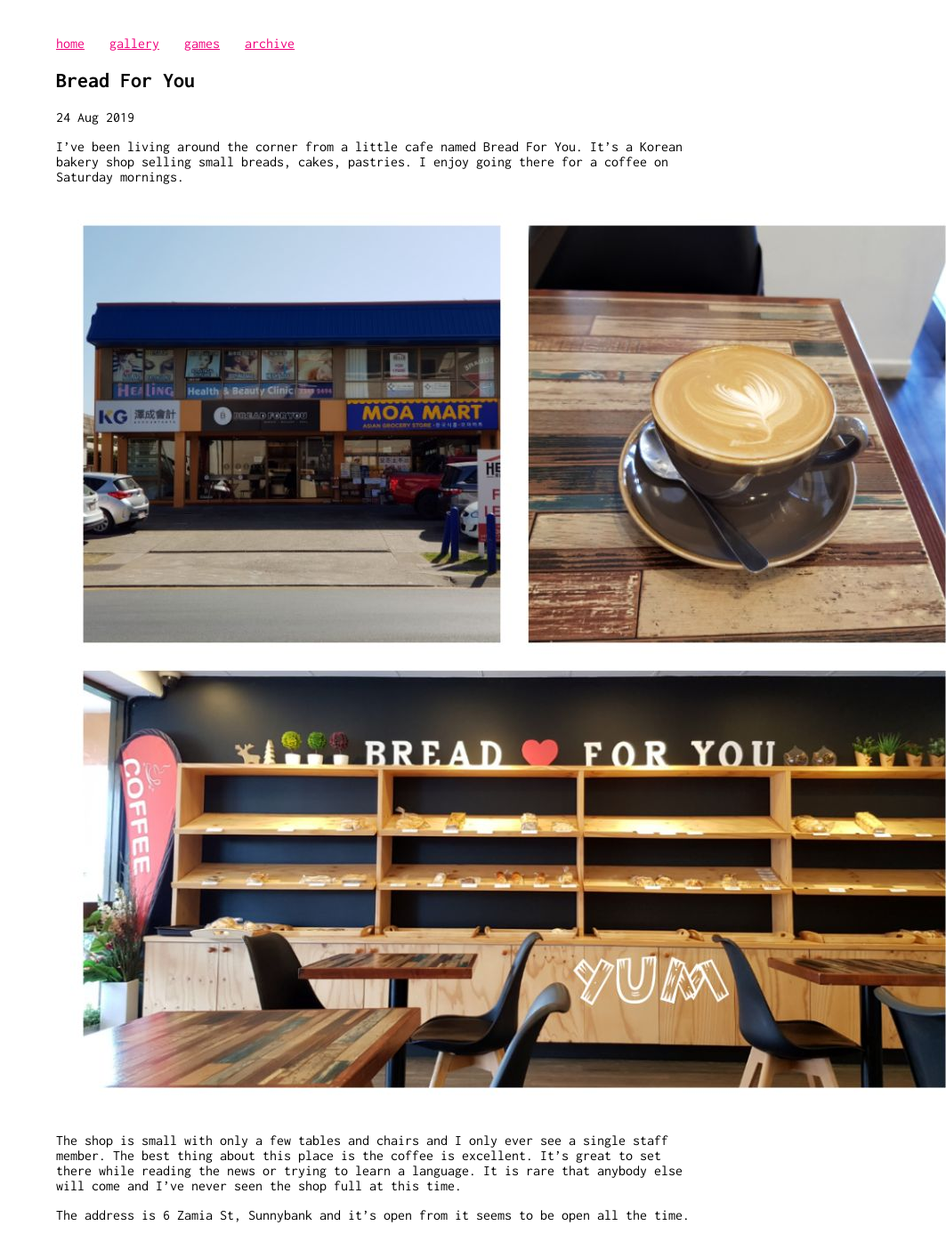
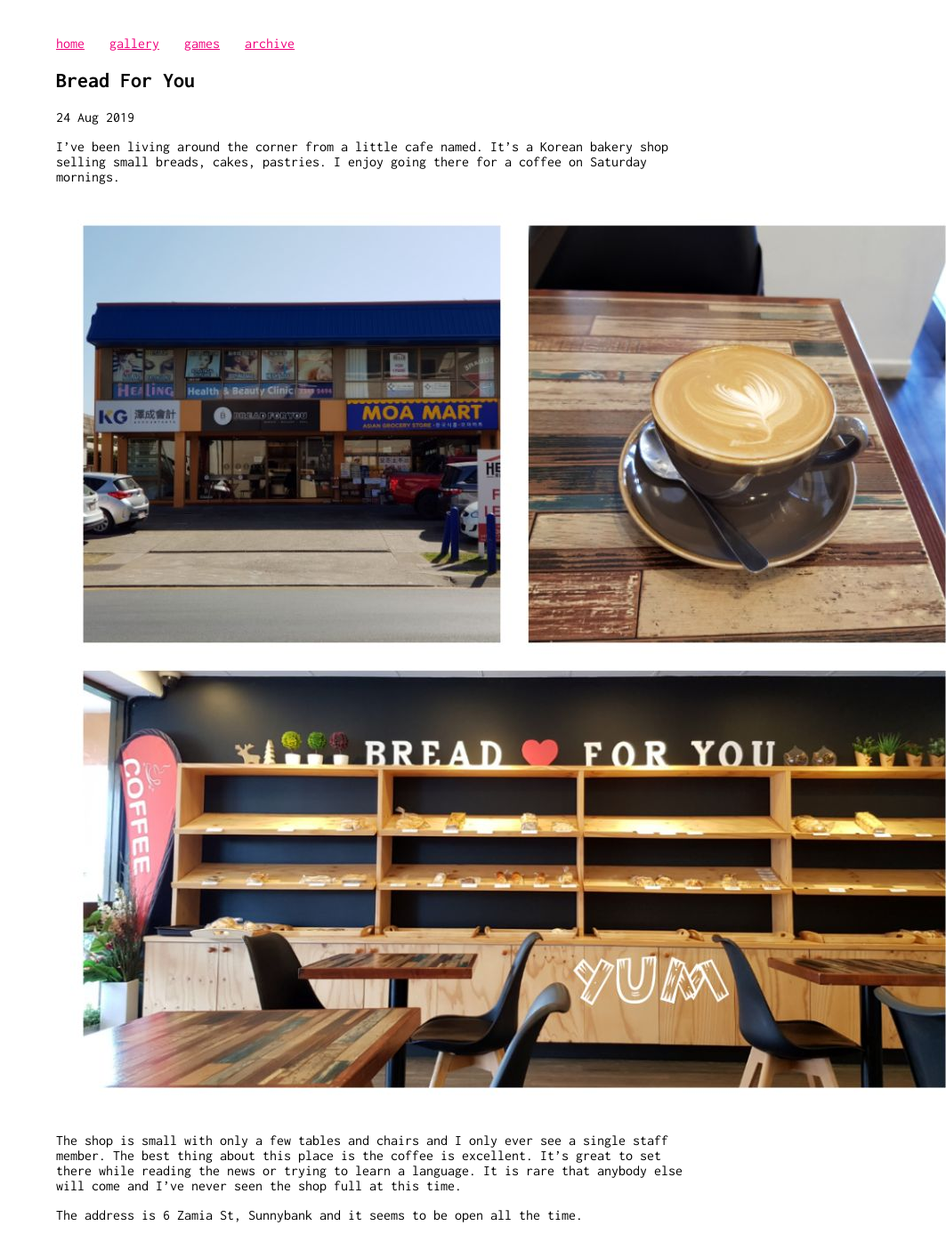
Before and after one commit to poglet/poglet.github.io, a Jekyll site: the page built from _posts/2019-08-24-Bread-For-You.md, in a window 1280 px wide. Shown: the whole page at 89% size, without its empty margins (217-1280 px from the left). Built offline with Jekyll 4.4.1, drawn with Linux system fonts in a browser that asks for light colours.

Commit message:
Update 2019-08-24-Bread-For-You.md

```diff
--- a/_posts/2019-08-24-Bread-For-You.md
+++ b/_posts/2019-08-24-Bread-For-You.md
@@ -4,10 +4,10 @@ title: "Bread For You"
 date: 2019-08-24
 ---
 
-I’ve been living around the corner from a little cafe named Bread For You.  It’s a Korean bakery shop selling small breads, cakes, pastries.  I enjoy going there for a coffee on Saturday mornings.
+I’ve been living around the corner from a little cafe named.  It’s a Korean bakery shop selling small breads, cakes, pastries.  I enjoy going there for a coffee on Saturday mornings.
 
 ![Bread For You](/blogpics/Bread.jpg)
 
 The shop is small with only a few tables and chairs and I only ever see a single staff member.  The best thing about this place is the coffee is excellent.  It’s great to set there while reading the news or trying to learn a language.  It is rare that anybody else will come and I’ve never seen the shop full at this time.
 
-The address is 6 Zamia St, Sunnybank and it’s open from it seems to be open all the time.
+The address is 6 Zamia St, Sunnybank and it seems to be open all the time.
```
